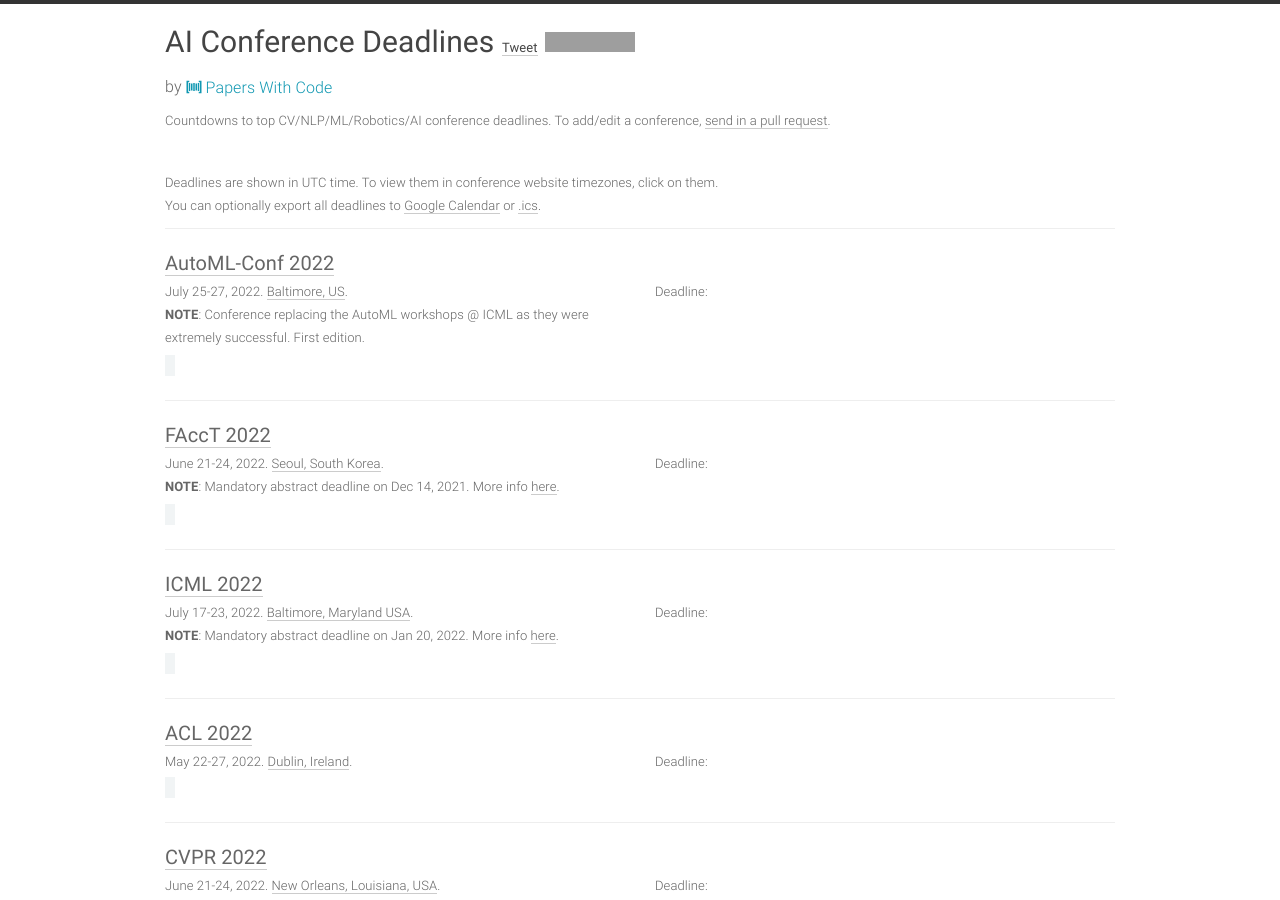
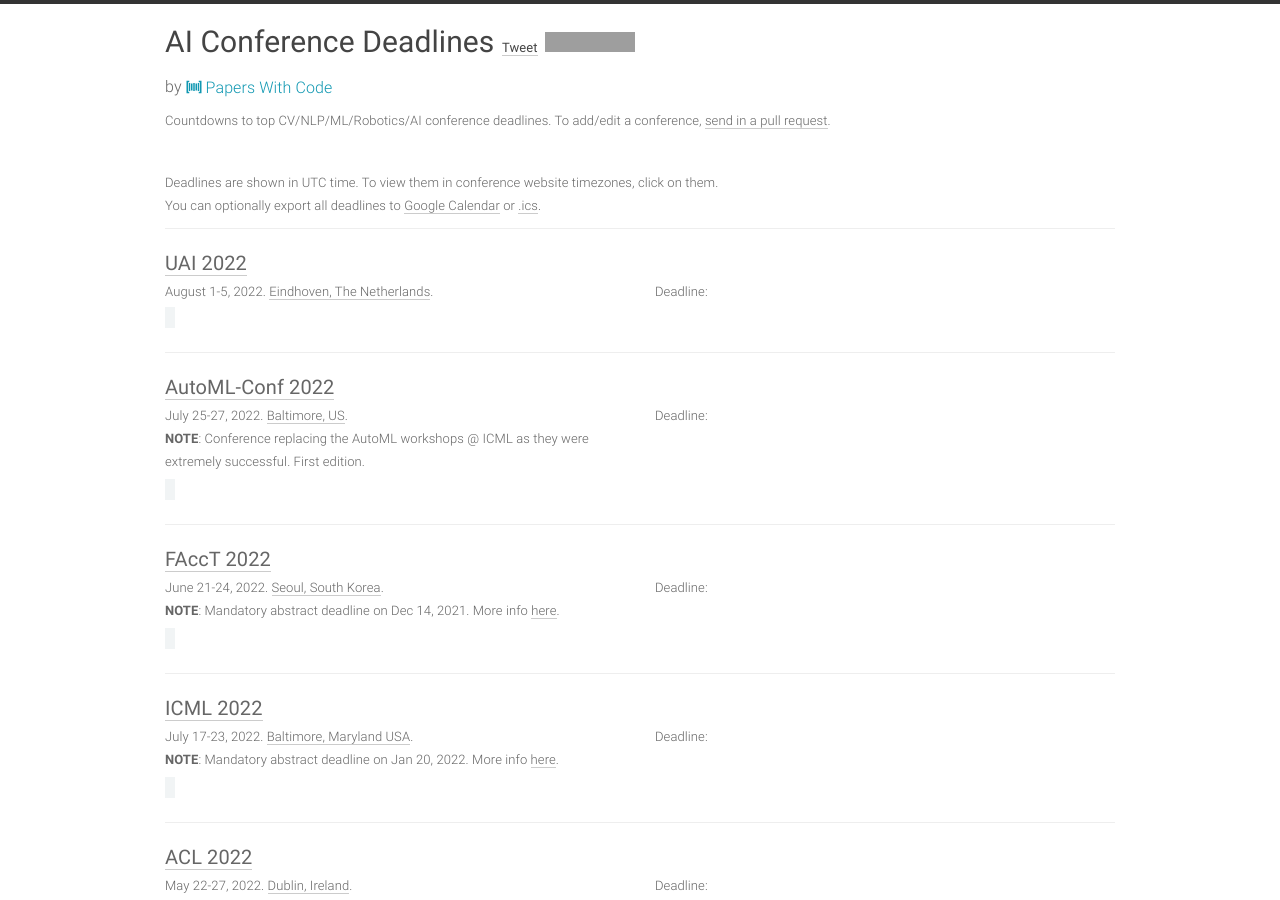
Before and after one commit to paperswithcode/ai-deadlines, a Jekyll site: the page built from index.html, in a window 1280 px wide and 900 px high. Built offline with Jekyll 4.4.1, drawn with Linux system fonts in a browser that asks for light colours; comment, search, counter and statistics services are not loaded; grey boxes are pictures that could not be loaded.

Commit message:
Add UAI 2022

```diff
--- a/_data/conferences.yml
+++ b/_data/conferences.yml
@@ -1,4 +1,14 @@
 ---
+- title: UAI
+  year: 2022
+  id: uai22
+  link: https://www.auai.org/uai2022/
+  deadline: '2021-02-25 23:59:59'
+  timezone: UTC
+  date: August 1-5, 2022
+  place: Eindhoven, The Netherlands
+  sub: ML
+
 - title: AutoML-Conf
   hindex: 0
   year: 2022
```
